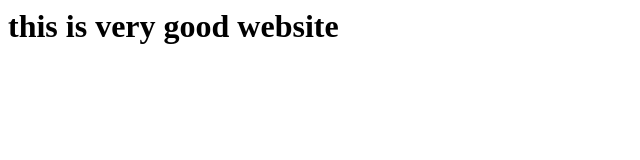
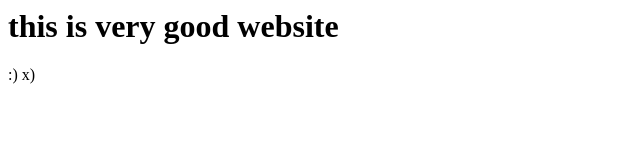
Before and after one commit to shreebeldar/remi-repo, a plain HTML site: page index.html in a window 1280 px wide. Shown: the full height of the page, 0-640 px from the left. Drawn offline with Linux system fonts and the light colour scheme.

Commit message:
added paragraph to index.html

```diff
--- a/index.html
+++ b/index.html
@@ -1,4 +1,5 @@
 <html>
 <title>this is is good website</title>
 <h1>this is very good website</h1>
+<p>:) x)</p>
 </html>
```
